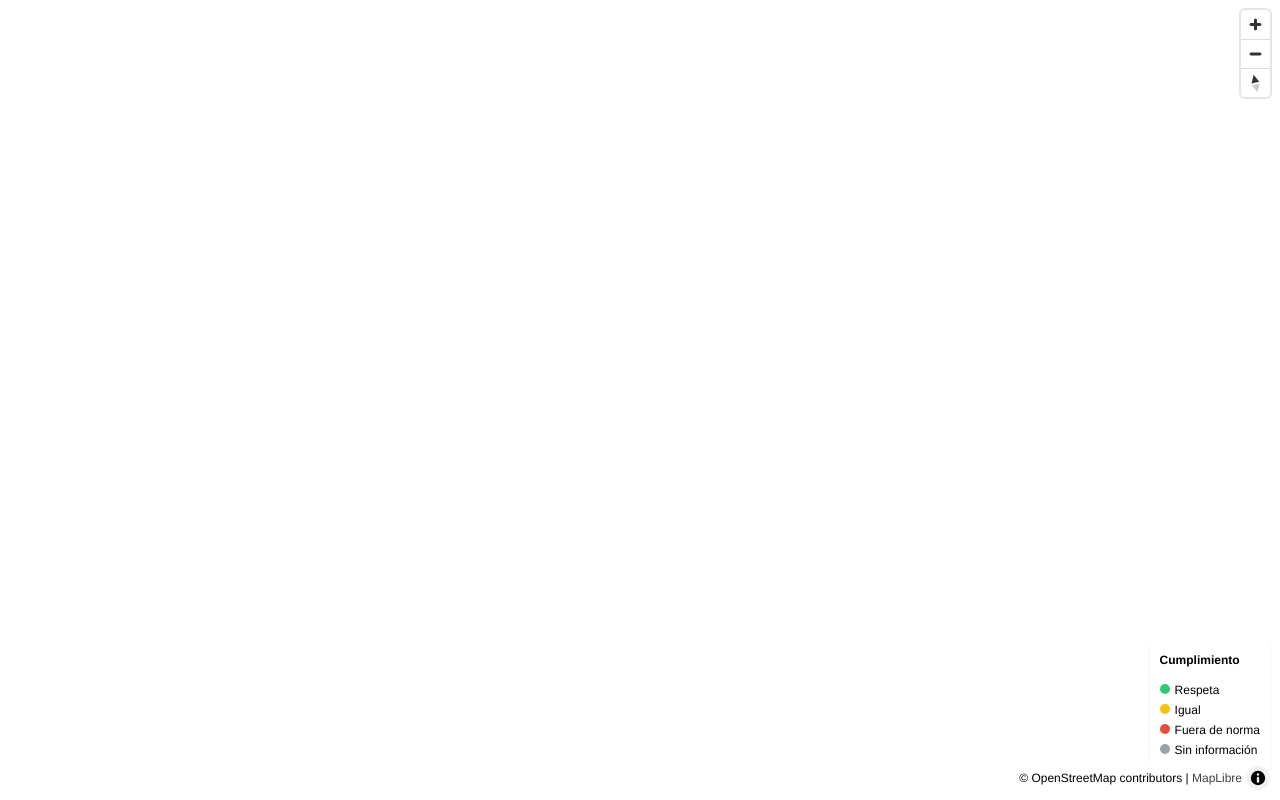
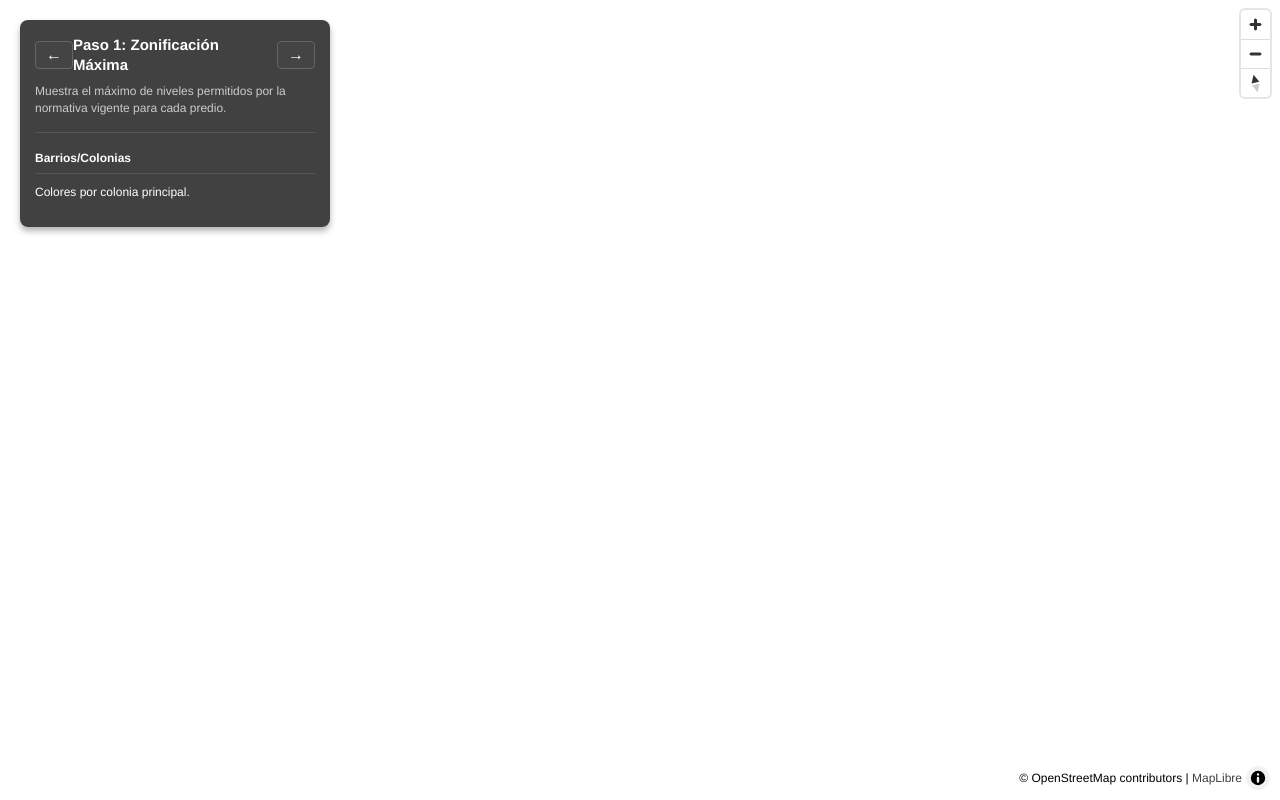
Before and after one commit to plablo09/plan-maestro-spotmet, a plain HTML site: page frontend/index.html in a window 1280 px wide. Drawn offline with nearby package versions, Linux system fonts and the light colour scheme; no server answers.

Commit message:
feat: implement dynamic 3-step visualization and update documentation

```diff
--- a/frontend/index.html
+++ b/frontend/index.html
@@ -6,17 +6,23 @@
     <meta name="viewport" content="initial-scale=1,maximum-scale=1,user-scalable=no">
     <link href="https://unpkg.com/maplibre-gl@latest/dist/maplibre-gl.css" rel="stylesheet">
     <script src="https://unpkg.com/maplibre-gl@latest/dist/maplibre-gl.js"></script>
-    <link rel="stylesheet" href="style.css">
+    <link rel="stylesheet" href="style.css?v=1.1">
 </head>
 <body>
     <div id="map"></div>
-    <div class="legend" id="legend">
-        <h4>Cumplimiento</h4>
-        <div><span style="background-color: #2ecc71"></span>Respeta</div>
-        <div><span style="background-color: #f1c40f"></span>Igual</div>
-        <div><span style="background-color: #e74c3c"></span>Fuera de norma</div>
-        <div><span style="background-color: #95a5a6"></span>Sin información</div>
+    <div class="controls" id="controls">
+        <div class="control-header">
+            <button id="prevStep" class="nav-btn">&larr;</button>
+            <div id="stepTitle" class="step-title">Paso 1: Zonificación Máxima</div>
+            <button id="nextStep" class="nav-btn">&rarr;</button>
+        </div>
+        <div id="stepDescription" class="step-description">Muestra el máximo de niveles permitidos por la normativa vigente para cada predio.</div>
+        <hr>
+        <div class="legend" id="legend">
+            <h4 id="legendTitle">Barrios/Colonias</h4>
+            <div id="legendItems"></div>
+        </div>
     </div>
-    <script src="map.js"></script>
+    <script src="map.js?v=1.1"></script>
 </body>
 </html>
--- a/frontend/map.js
+++ b/frontend/map.js
@@ -28,36 +28,141 @@ const map = new maplibregl.Map({
                 source: 'buildings-source',
                 'source-layer': 'buildings',
                 paint: {
-                    'fill-extrusion-color': [
-                        'match',
-                        ['get', 'rev_normat'],
-                        'respeta la normatividad', '#2ecc71',
-                        'igual a la normatividad', '#f1c40f',
-                        'fuera de la normatividad', '#e74c3c',
-                        'sin información normativa', '#95a5a6',
-                        '#ccc'
-                    ],
-                    'fill-extrusion-height': [
-                        '*',
-                        ['coalesce', ['get', 'niv_const'], 1],
-                        3 // 3 meters per level
-                    ],
                     'fill-extrusion-base': 0,
                     'fill-extrusion-opacity': 0.8
                 }
             }
         ]
     },
-    center: [-99.17137, 19.40198], // Updated from user screenshot
+    center: [-99.17137, 19.40198],
     zoom: 13.65,
     pitch: 56,
     bearing: 12.8
+});
+
+const steps = [
+    {
+        id: 0,
+        title: 'Paso 1: Zonificación Máxima',
+        description: 'Muestra el máximo de niveles permitidos por la normativa vigente para cada predio.',
+        legendTitle: 'Barrios/Colonias',
+        getStyle: () => ({
+            height: ['*', ['coalesce', ['get', 'niv_norm'], 0], 3],
+            color: [
+                'match',
+                ['get', 'colonia'],
+                'Hipódromo', '#1abc9c',
+                'Condesa', '#3498db',
+                'Hipódromo Condesa', '#9b59b6',
+                'Buenos Aires', '#f1c40f',
+                'San Miguel Chapultepec II Sección', '#e67e22',
+                'Escandón II Sección', '#e74c3c',
+                'Escandón I Sección', '#ecf0f1',
+                'Doctores', '#95a5a6',
+                'Roma Norte', '#2c3e50',
+                'Juárez', '#d35400',
+                'San Miguel Chapultepec I Sección', '#7f8c8d',
+                'Roma Sur', '#16a085',
+                '#ccc' // Default color for others
+            ]
+        })
+    },
+    {
+        id: 1,
+        title: 'Paso 2: Realidad Actual',
+        description: 'Niveles construidos actualmente, coloreados por su estatus de cumplimiento normativo.',
+        legendTitle: 'Cumplimiento',
+        legendItems: [
+            { label: 'Respeta la normatividad', color: '#2ecc71' },
+            { label: 'Igual a la normatividad', color: '#f1c40f' },
+            { label: 'Fuera de la normatividad', color: '#e74c3c' },
+            { label: 'Sin información normativa', color: '#95a5a6' }
+        ],
+        getStyle: () => ({
+            height: ['*', ['coalesce', ['get', 'niv_const'], 0], 3],
+            color: [
+                'match',
+                ['get', 'rev_normat'],
+                'respeta la normatividad', '#2ecc71',
+                'igual a la normatividad', '#f1c40f',
+                'fuera de la normatividad', '#e74c3c',
+                'sin información normativa', '#95a5a6',
+                '#ccc'
+            ]
+        })
+    },
+    {
+        id: 2,
+        title: 'Paso 3: Potencial Disponible',
+        description: 'Niveles que aún pueden construirse. Rojo indica predios que ya superaron el límite permitido.',
+        legendTitle: 'Disponibilidad',
+        legendItems: [
+            { label: 'Capacidad disponible', color: '#3498db' },
+            { label: 'Excede normatividad (Sin extrusión)', color: '#e74c3c' }
+        ],
+        getStyle: () => ({
+            height: [
+                'max',
+                0,
+                ['*', ['-', ['get', 'niv_norm'], ['get', 'niv_const']], 3]
+            ],
+            color: [
+                'case',
+                ['>', ['get', 'niv_const'], ['get', 'niv_norm']], '#e74c3c', // Exceeds
+                '#3498db' // Available
+            ]
+        })
+    }
+];
+
+let currentStepIndex = 0;
+
+function updateMap() {
+    const step = steps[currentStepIndex];
+    const style = step.getStyle();
+
+    map.setPaintProperty('buildings-extrusion', 'fill-extrusion-height', style.height);
+    map.setPaintProperty('buildings-extrusion', 'fill-extrusion-color', style.color);
+
+    document.getElementById('stepTitle').innerText = step.title;
+    document.getElementById('stepDescription').innerText = step.description;
+    document.getElementById('legendTitle').innerText = step.legendTitle;
+
+    const legendItemsDiv = document.getElementById('legendItems');
+    legendItemsDiv.innerHTML = '';
+
+    if (step.legendItems) {
+        step.legendItems.forEach(item => {
+            const div = document.createElement('div');
+            div.innerHTML = `<span style="background-color: ${item.color}"></span>${item.label}`;
+            legendItemsDiv.appendChild(div);
+        });
+    } else if (currentStepIndex === 0) {
+        legendItemsDiv.innerHTML = '<div>Colores por colonia principal.</div>';
+    }
+}
+
+map.on('load', () => {
+    updateMap();
+});
+
+document.getElementById('prevStep').addEventListener('click', () => {
+    currentStepIndex = (currentStepIndex - 1 + steps.length) % steps.length;
+    updateMap();
+});
+
+document.getElementById('nextStep').addEventListener('click', () => {
+    currentStepIndex = (currentStepIndex + 1) % steps.length;
+    updateMap();
 });
 
 map.addControl(new maplibregl.NavigationControl());
 
 map.on('click', 'buildings-extrusion', (e) => {
     const props = e.features[0].properties;
+    const diff = props.niv_norm - props.niv_const;
+    const diffText = diff > 0 ? `${diff.toFixed(1)} niveles disponibles` : (diff < 0 ? `${Math.abs(diff).toFixed(1)} niveles excedidos` : 'Sin diferencia');
+
     new maplibregl.Popup()
         .setLngLat(e.lngLat)
         .setHTML(`
@@ -66,6 +171,7 @@ map.on('click', 'buildings-extrusion', (e) => {
             <strong>Zonificación:</strong> ${props.zonif}<br>
             <strong>Niveles Permitidos:</strong> ${props.niv_norm}<br>
             <strong>Niveles Construidos:</strong> ${props.niv_const}<br>
+            <strong>Diferencia:</strong> ${diffText}<br>
             <strong>Estatus:</strong> ${props.rev_normat}
         `)
         .addTo(map);
--- a/frontend/style.css
+++ b/frontend/style.css
@@ -1,21 +1,62 @@
 body { margin: 0; padding: 0; }
 #map { position: absolute; top: 0; bottom: 0; width: 100%; }
-.legend {
-    background-color: #fff;
-    border-radius: 3px;
-    bottom: 30px;
-    box-shadow: 0 1px 2px rgba(0, 0, 0, 0.1);
+.controls {
+    background-color: rgba(45, 45, 45, 0.9);
+    color: #fff;
+    border-radius: 8px;
+    top: 20px;
+    left: 20px;
+    box-shadow: 0 4px 6px rgba(0, 0, 0, 0.3);
     font: 12px/20px 'Helvetica Neue', Arial, Helvetica, sans-serif;
-    padding: 10px;
+    padding: 15px;
     position: absolute;
-    right: 10px;
-    z-index: 1;
+    width: 280px;
+    z-index: 1000;
+    pointer-events: auto;
 }
-.legend h4 { margin: 0 0 10px; }
+.control-header {
+    display: flex;
+    justify-content: space-between;
+    align-items: center;
+    margin-bottom: 8px;
+}
+.step-title {
+    font-weight: bold;
+    font-size: 15px;
+    color: #fff;
+}
+.nav-btn {
+    background-color: #444;
+    border: 1px solid #666;
+    color: #fff;
+    cursor: pointer;
+    padding: 4px 10px;
+    border-radius: 4px;
+    font-size: 16px;
+    transition: background-color 0.2s;
+}
+.nav-btn:hover {
+    background-color: #666;
+}
+.step-description {
+    font-size: 12px;
+    color: #ccc;
+    margin-bottom: 12px;
+    line-height: 1.4;
+}
+.legend h4 {
+    margin: 10px 0 8px;
+    color: #fff;
+    border-bottom: 1px solid #555;
+    padding-bottom: 5px;
+}
+.legend div { display: flex; align-items: center; margin-bottom: 5px; }
 .legend div span {
-    border-radius: 50%;
+    border-radius: 2px;
     display: inline-block;
-    height: 10px;
-    margin-right: 5px;
-    width: 10px;
+    height: 12px;
+    margin-right: 10px;
+    width: 20px;
+    border: 1px solid rgba(255,255,255,0.2);
 }
+hr { border: 0; border-top: 1px solid #555; margin: 15px 0; }
```
Also changed, not shown: AGENTS.md (+10 -9 lines).
